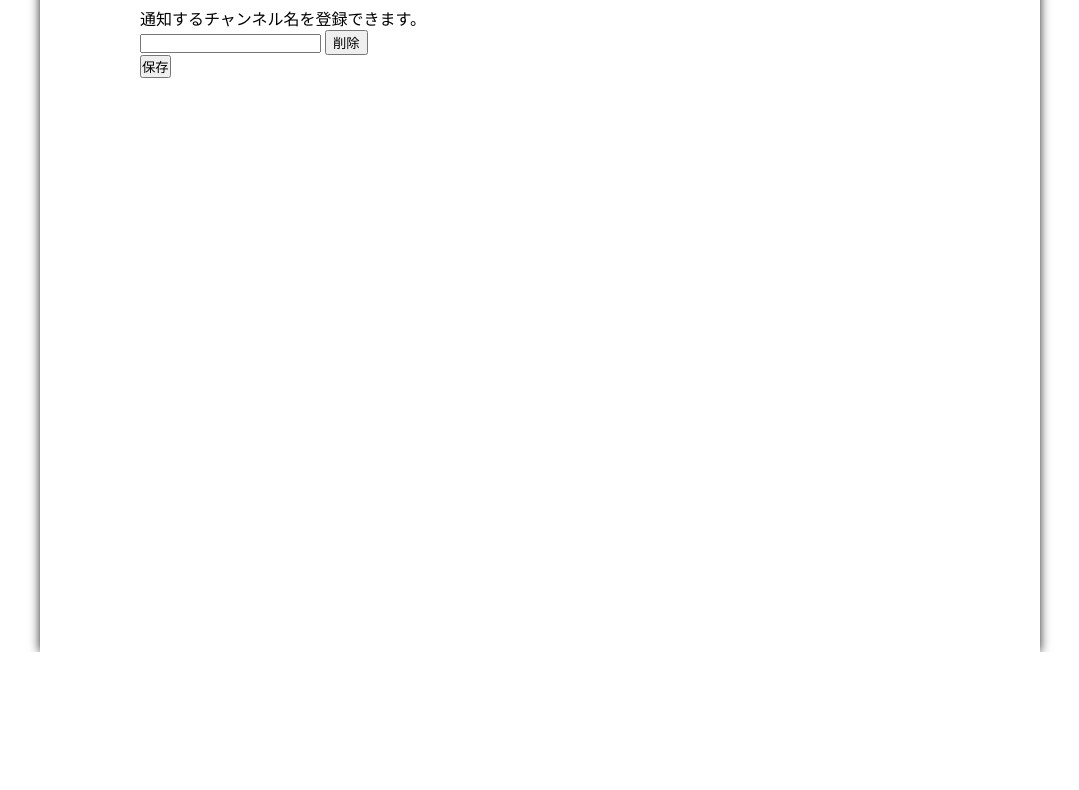
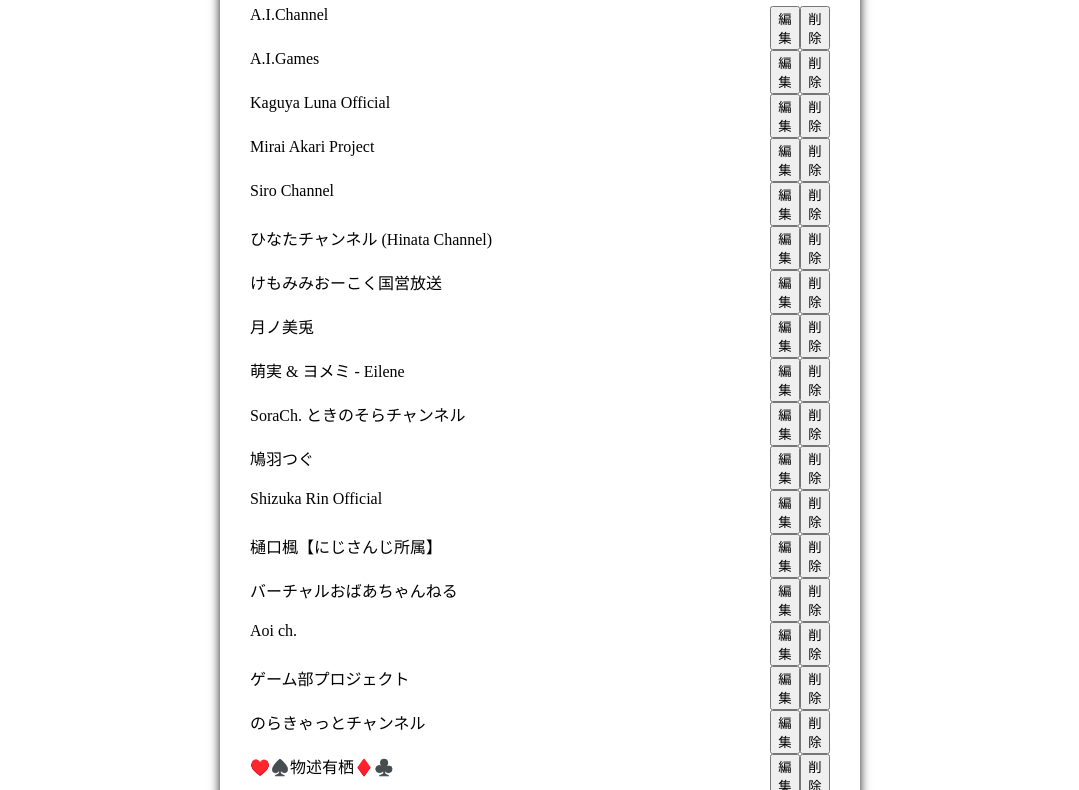
Before and after one commit to syusui-s/LiveStreamChatNotifier.user.js, a plain HTML site: page settings/YouTubeCommentNotifierSettings.html in a window 1280 px wide. Shown: the part 148-938 px from the top of the page, without its empty margins (100-1179 px from the left). Before the commit the page ends 800 px from the top, so only its background shows below. Drawn offline with Linux system fonts and the light colour scheme.

Commit message:
設定項目が出るようになった

```diff
--- a/YouTubeCommentNotifier.user.js
+++ b/YouTubeCommentNotifier.user.js
@@ -12,6 +12,11 @@
 // ==/UserScript==
 
 const baseUrl = 'https://syusui-s.github.io/YouTubeCommentNotifier.user.js';
+
+const workUrls = [
+  'https://www.youtube.com/live_chat',
+  'https://gaming.youtube.com/live_chat',
+];
 
 /**
  * 指定のミリ秒 ms だけ、何もしないで待機する
@@ -452,5 +457,8 @@
   return m;
 }
 
-if (window.location.href.indexOf(baseUrl) < 0)
+const isWorkUrl = url =>
+  workUrls.some(workUrl => url.startsWith(workUrl));
+
+if (isWorkUrl(window.location.href))
   main();
--- a/settings/YouTubeCommentNotifierSettings.html
+++ b/settings/YouTubeCommentNotifierSettings.html
@@ -4,63 +4,15 @@
     <meta charset="utf-8">
     <title>YouTubeCommentNotifier 設定</title>
   </head>
-  <style>
-* { padding: 0; margin: 0; }
-
-div {
-  padding: 0;
-  margin: 0;
-}
-
-.main {
-  width: 70vw;
-  min-width: 1000px;
-  min-height: 100vh;
-  margin: 0 auto;
-  padding: 10px 100px;
-  box-sizing: border-box;
-  box-shadow: #222 0 0 10px;
-}
-
-h1 { margin: 0.67em 0; font-size: 2em; }
-h2 { margin: 0.83em 0; font-size: 1.5em; }
-h3 { margin: 1.00em 0; font-size: 1.17em; }
-h4 { margin: 1.33em 0; font-size: 1em; }
-h5 { margin: 1.67em 0; font-size: 0.83em; }
-
-input[type="sumbit"], input[type="button"], button { padding: 1px 6px; }
-
-ul { margin: 1em 0; padding-left: 40px; }
-
-/**************************************************/
-
-ul { margin: 0; padding-left: 0; }
-li { list-style: none; }
-  </style>
-  <script type="text/javascript" src="/YouTubeCommentNotifier.user.js"></script>
-  <script type="text/javascript" src="/settings/">
-window.addEventListener('DOMContentsLoaded', () => {
-  console.log("hoge")
-});
-  </script>
+  <link rel="stylesheet" href="./settings.css" type="text/css" media="screen" charset="utf-8">
+  <script type="text/javascript" src="../YouTubeCommentNotifier.user.js"></script>
+  <script type="text/javascript" src="./YouTubeCommentNotifierSettings.js"></script>
   <body>
     <div class="main">
       <div class="header" role="header">
         <h1>設定</h1>
+        <div class="root"></div>
       </div>
-      <form class="settings">
-        <section>
-        <h2>通知チャンネル名</h2>
-        <p>通知するチャンネル名を登録できます。</p>
-        <ul class="channelNames">
-          <li class="channelName">
-            <input class="channelName__input" type="text" required>
-            <input class="channelName__delete" type="button" value="削除">
-          </li>
-        </ul>
-        </section>
-        <input type="submit" value="保存">
-      </form>
     </div>
   </body>
 </html>
--- /dev/null
+++ b/settings/YouTubeCommentNotifierSettings.js
@@ -0,0 +1,66 @@
+window.addEventListener('DOMContentLoaded', async () => {
+  'use strict';
+
+  const html = (callSites, ...substitutions) => {
+    const escapedSubstitutions = substitutions.map(value =>
+      value.toString().replace(/[&'`"<>]/g, match => ({
+        '&': '&amp;',
+        '\'': '&#x27;',
+        '`': '&#x60;',
+        '"': '&quot;',
+        '<': '&lt;',
+        '>': '&gt;',
+      }[match]))
+    );
+
+    const htmlString = String.raw(callSites, ...escapedSubstitutions);
+
+    const domParser = new DOMParser();
+    const doc = domParser.parseFromString(htmlString, 'text/html');
+
+    return doc.body.firstChild;
+  };
+
+  const settingsView = ({ channelNames }) => {
+    const elem = html`
+      <form class="settings">
+        <section>
+          <h2>通知チャンネル</h2>
+        </section>
+      </form>
+    `;
+
+    elem.querySelector('section')
+      .appendChild( channelNamesView([...channelNames]) );
+
+    return elem;
+  };
+
+  const channelNamesView = names => {
+    const elem = html`
+      <ul class="channelNames">
+      </ul>
+    `;
+    names.forEach(name => elem.appendChild(channelNameView(name)));
+
+    return elem;
+  };
+
+  const channelNameView = channelName => html`
+    <li class="channelName">
+      <div class="channelName__name">${channelName}</div>
+      <button class="channelName__edit">編集</button>
+      <button class="channelName__delete">削除</button>
+    </li>
+  `;
+
+
+  const storageUrl = new URL(`${window.location.origin}/settings/storage.html`);
+  const remoteStorage = await RemoteStorage.create(storageUrl);
+  const repository = new YouTubeSettingsRepository(remoteStorage);
+
+  const settings = await repository.getSettings() || YouTubeSettings.default();
+
+  const root = document.body.querySelector('.root');
+  root.appendChild(settingsView(settings));
+});
--- /dev/null
+++ b/settings/settings.css
@@ -0,0 +1,36 @@
+* { padding: 0; margin: 0; }
+
+div {
+  padding: 0;
+  margin: 0;
+}
+
+h1 { margin: 0.67em 0; font-size: 2em; }
+h2 { margin: 0.83em 0; font-size: 1.5em; }
+h3 { margin: 1.00em 0; font-size: 1.17em; }
+h4 { margin: 1.33em 0; font-size: 1em; }
+h5 { margin: 1.67em 0; font-size: 0.83em; }
+
+input[type="sumbit"], input[type="button"], button { padding: 1px 6px; }
+
+ul { margin: 1em 0; padding-left: 40px; }
+
+/**************************************************/
+
+.main {
+  max-width: 640px;
+  min-width: 40vw;
+  min-height: 100vh;
+  margin: 0 auto;
+  padding: 10px 30px;
+  box-sizing: border-box;
+  box-shadow: #222 0 0 10px;
+}
+
+ul { margin: 0; padding-left: 0; }
+li { list-style: none; }
+
+.channelName { display: flex; }
+.channelName__name   { flex: 20; }
+.channelName__edit   { width: 30px; }
+.channelName__delete { width: 30px; }
```
